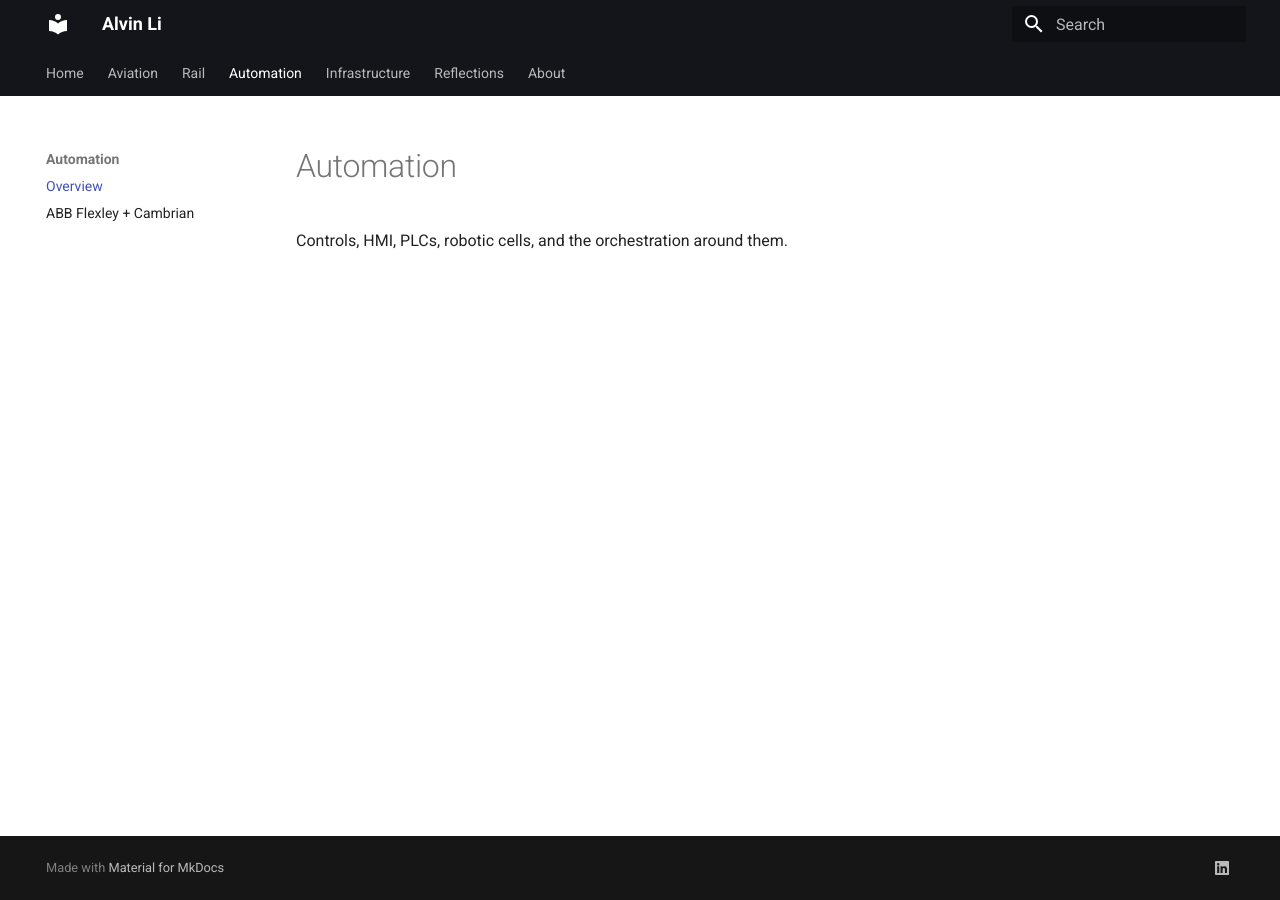
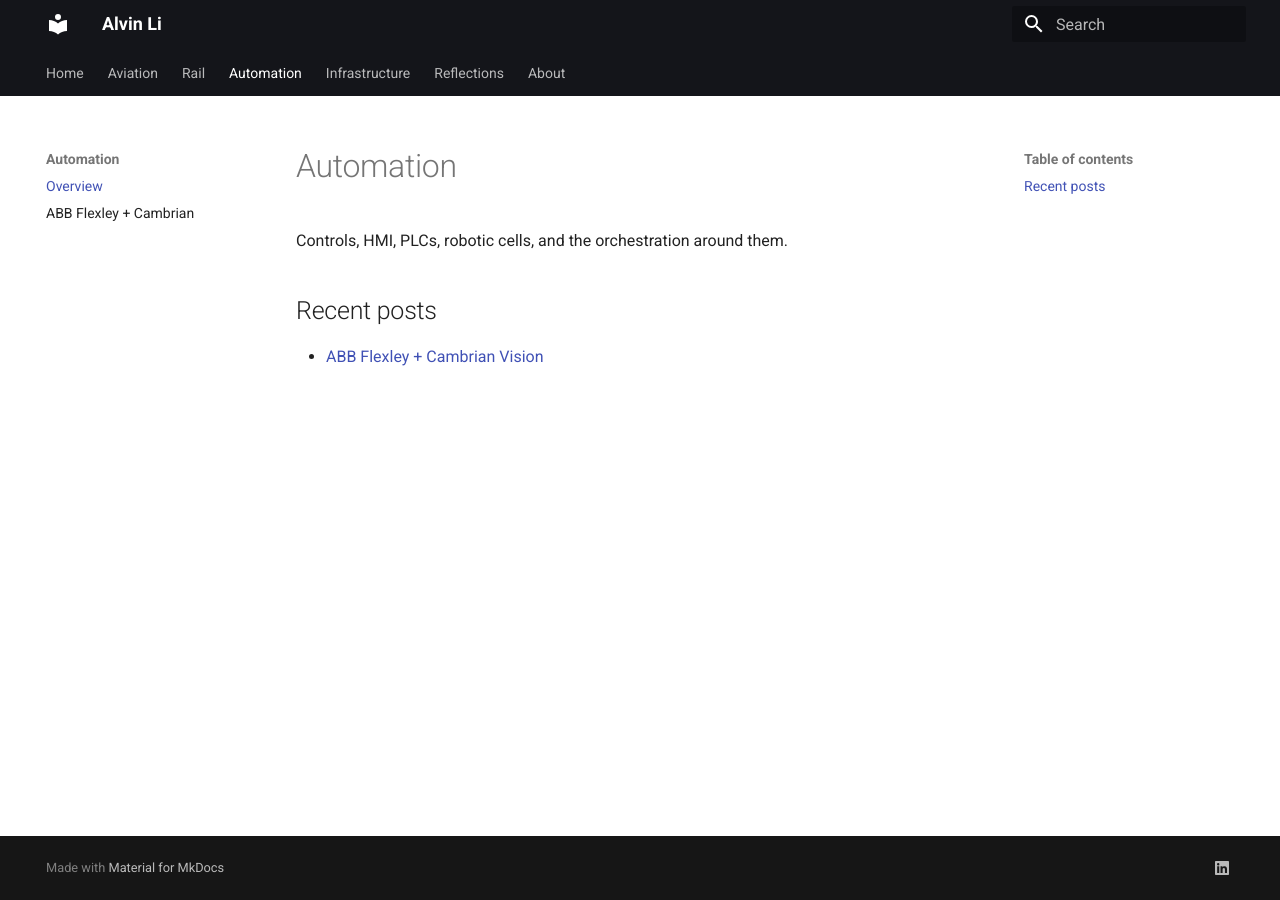
Before and after one commit to alvvvli/alvin-site, an MkDocs documentation site: the page built from docs/automation/index.md, in a window 1280 px wide. Built offline with MkDocs 1.6.1 and Material for MkDocs 9.7.7, drawn with Linux system fonts in a browser that asks for light colours.

Commit message:
Update index.md

```diff
--- a/docs/automation/index.md
+++ b/docs/automation/index.md
@@ -1,3 +1,6 @@
 # Automation
 
 Controls, HMI, PLCs, robotic cells, and the orchestration around them.
+
+## Recent posts
+- [ABB Flexley + Cambrian Vision](abb-flexley-cambrian.md)
```
